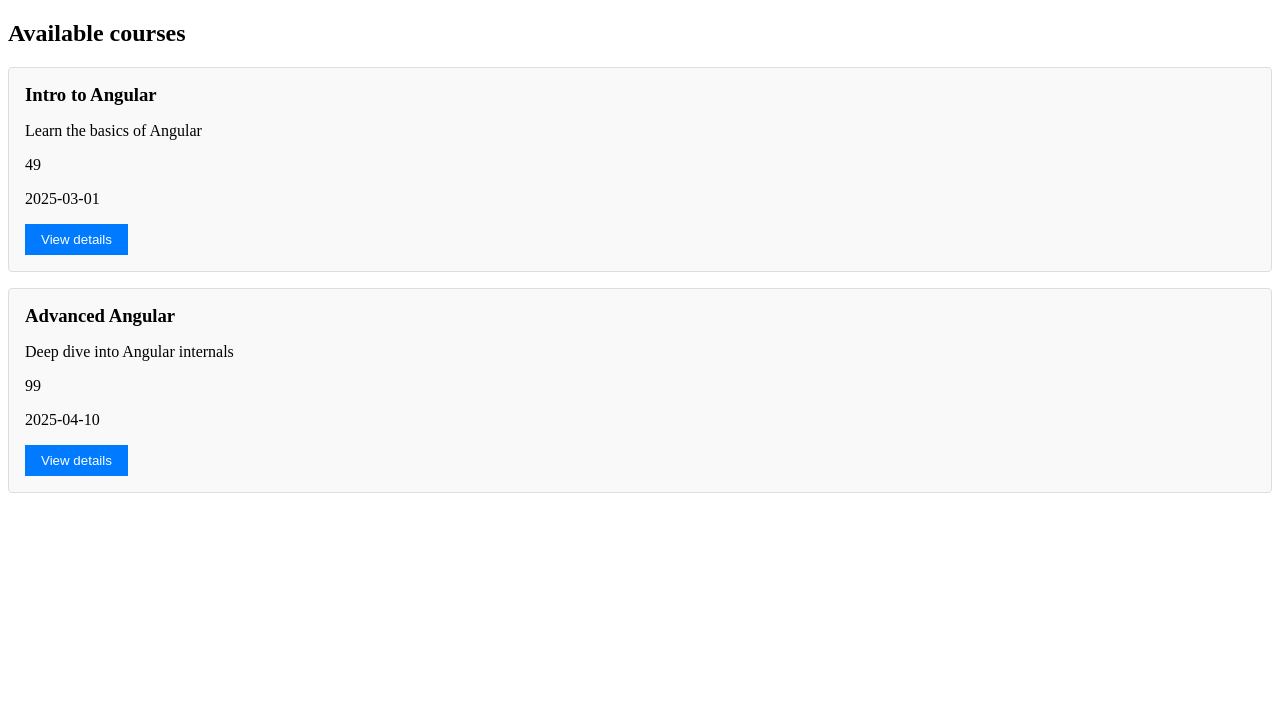
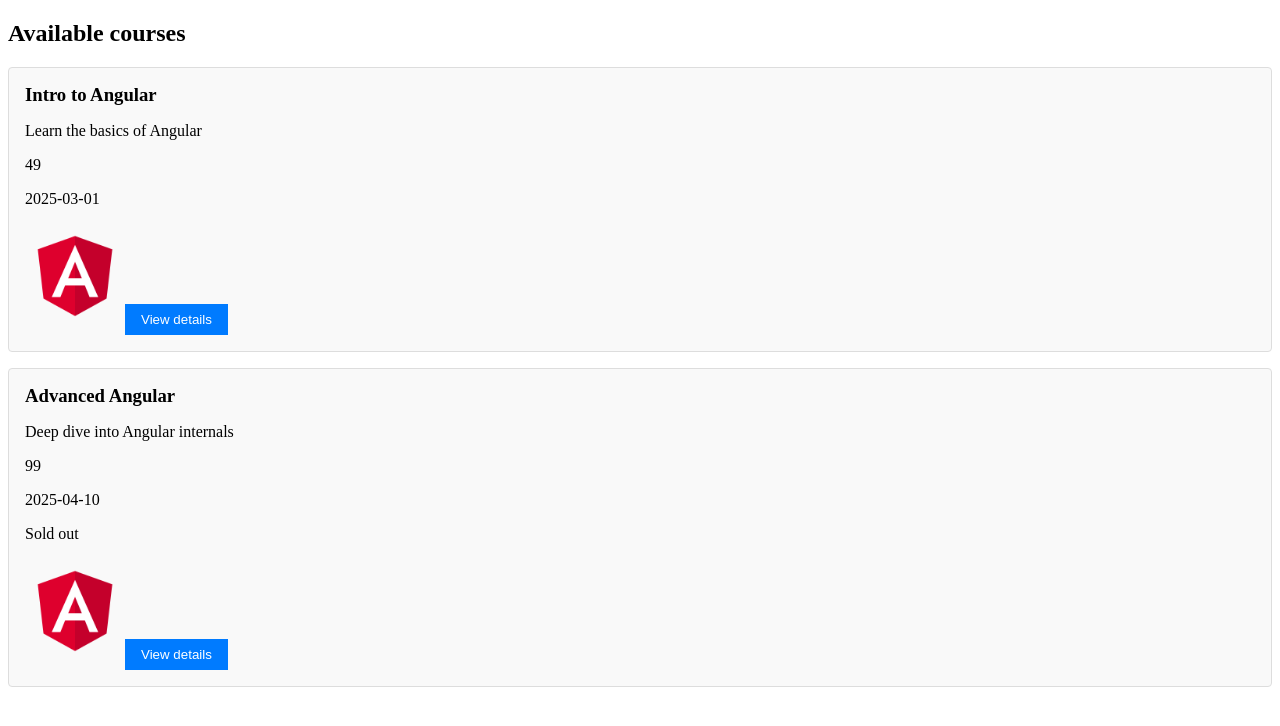
Before and after one commit to vengrzhanovskayadariia-star/learn-angular, an Angular app in the folder course-booking-system/: page / in a window 1280 px wide. Shown: the top 726 px of the page. Built offline with nearby package versions, Linux system fonts and the light colour scheme.

Commit message:
add event binding

```diff
--- a/course-booking-system/src/app/courses-list/courses-list.html
+++ b/course-booking-system/src/app/courses-list/courses-list.html
@@ -4,12 +4,16 @@
     <p>{{courses[0].description}}</p>
     <p>{{courses[0].price}}</p>
     <p>{{courses[0].date}}</p>
-    <button>View details</button>
+    <p [hidden] = "!courses[0].soldOut">Sold out</p>
+    <img [src]="courses[0].img" [alt]="courses[0].title" width="100">
+    <button (click)="viewDetails(courses[0].title)">View details</button>
 </div>
 <div class="course-item">
     <h3>{{courses[1].title}}</h3>
     <p>{{courses[1].description}}</p>
     <p>{{courses[1].price}}</p>
     <p>{{courses[1].date}}</p>
-    <button>View details</button>
+    <p [hidden] = "!courses[1].soldOut">Sold out</p>
+    <img [src]="courses[1].img" [alt]="courses[1].title" width="100">
+    <button (click)="viewDetails(courses[1].title)">View details</button>
 </div>
--- a/course-booking-system/src/app/courses-list/courses-list.ts
+++ b/course-booking-system/src/app/courses-list/courses-list.ts
@@ -9,7 +9,11 @@ import { Component } from '@angular/core';
 export class CoursesList {
 title: string = "Available courses";
 courses = [
-    { id: 1, title: 'Intro to Angular', description: 'Learn the basics of Angular', price: 49, date: '2025-03-01' },
-    { id: 2, title: 'Advanced Angular', description: 'Deep dive into Angular internals', price: 99, date: '2025-04-10' },
+    { id: 1, title: 'Intro to Angular', description: 'Learn the basics of Angular', price: 49, date: '2025-03-01', soldOut: false, img: 'angular-logo.png' },
+    { id: 2, title: 'Advanced Angular', description: 'Deep dive into Angular internals', price: 99, date: '2025-04-10', soldOut: true, img: 'angular-logo.png'},
   ];
+
+  viewDetails(title: string): void{
+    alert(`Viewing details for ${title}`);
+  }
 }
```
Also changed, not shown: course-booking-system/public/angular-logo.png (added).
